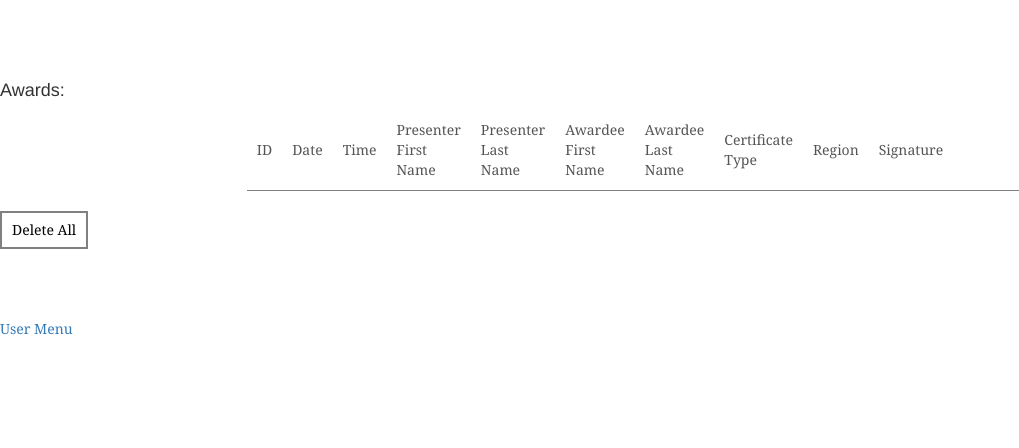
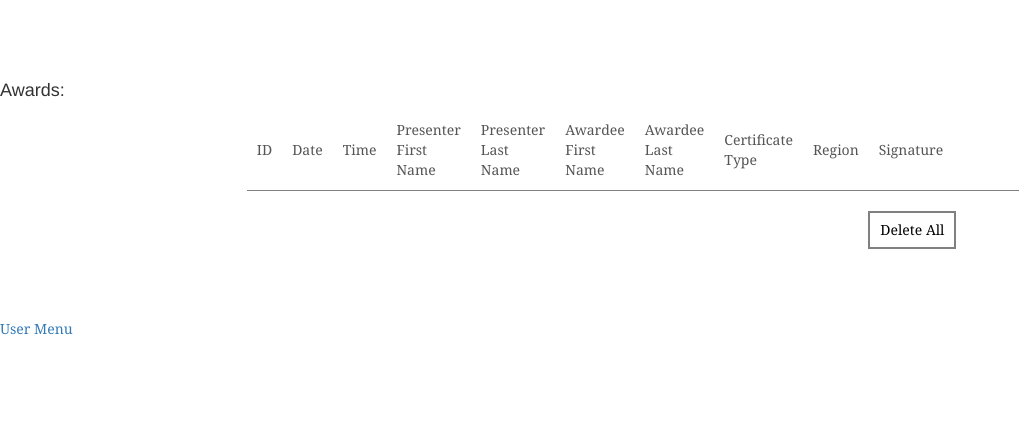
Before and after one commit to yaejinoh/Employee-Award-Management-System, a PHP site: page /userforms/createAward.php in a window 1280 px wide. Shown: the part 716-1164 px from the top of the page, without its empty margins (0-1019 px from the left). Run offline with PHP 8.4, Linux system fonts and the light colour scheme; the visitor is signed in with stand-in values (Sample User, id 1); data comes from the database, SQL or seed files in the repository; data that the repository does not hold is empty.

Commit message:
Update createAward.php

```diff
--- a/userforms/createAward.php
+++ b/userforms/createAward.php
@@ -474,16 +474,24 @@ if (!isset($_Session['employeeLastName']) && !isset($_SESSION['employeeLoggedIn'
 	<br>
 
         <!-- --------------------------------- Delete All Awards --------------------------------- -->
-	    <form method="post" action="delAwards.php" id="del-form" class="del-form"> <!-- post to page handling form-->
+	<div class="container-fluid">
+	<div class="row">
+	<div class="col-lg-8">
+	</div>
+	<div class="col-lg-1">
+
+	    <form method="post" action="delAwards.php" id="del-form"> <!-- post to page handling form-->
                 <fieldset>
                     <p>
 			<input type="submit" name="deleteall" value="Delete All">
                     </p>
                 </fieldset>
             </form>
-
-            <br>
-            <br>
+	</div>
+	</div>
+	</div>
+        <br>
+        <br>
 
 
 
```
